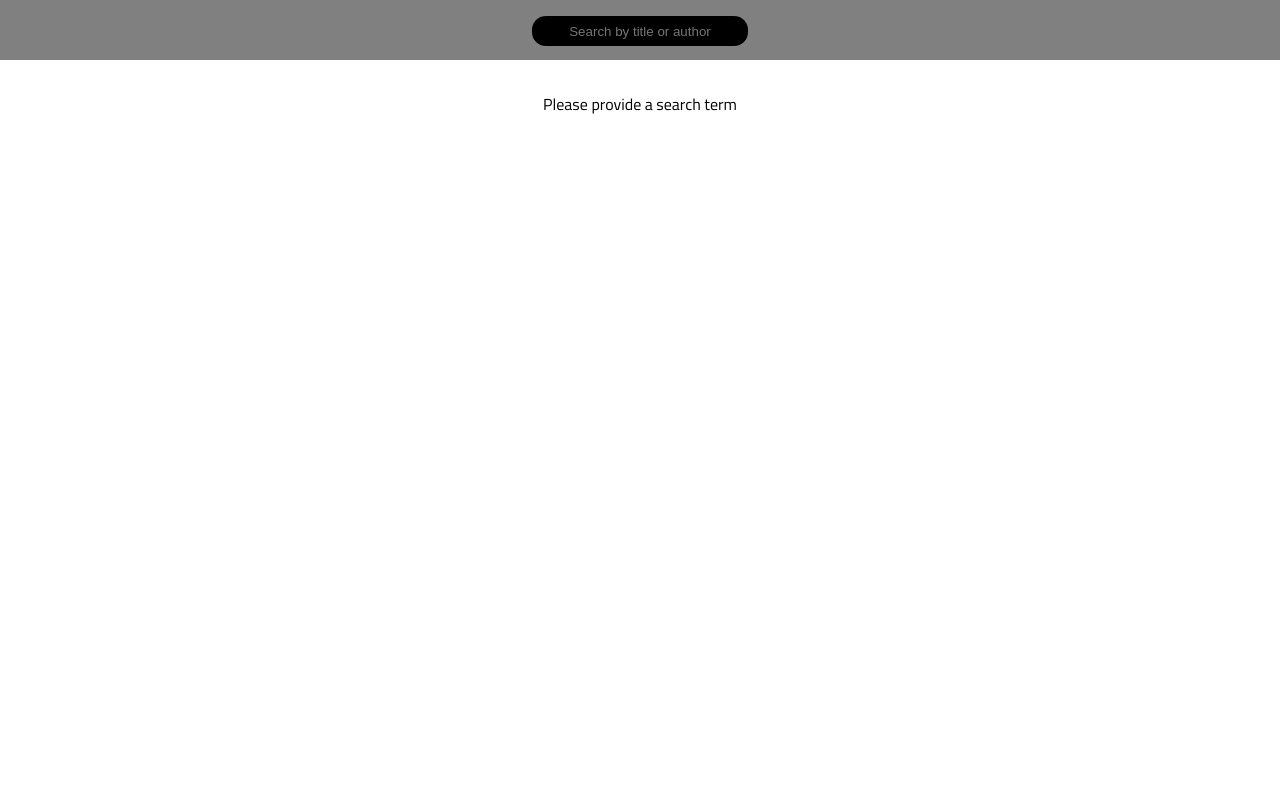
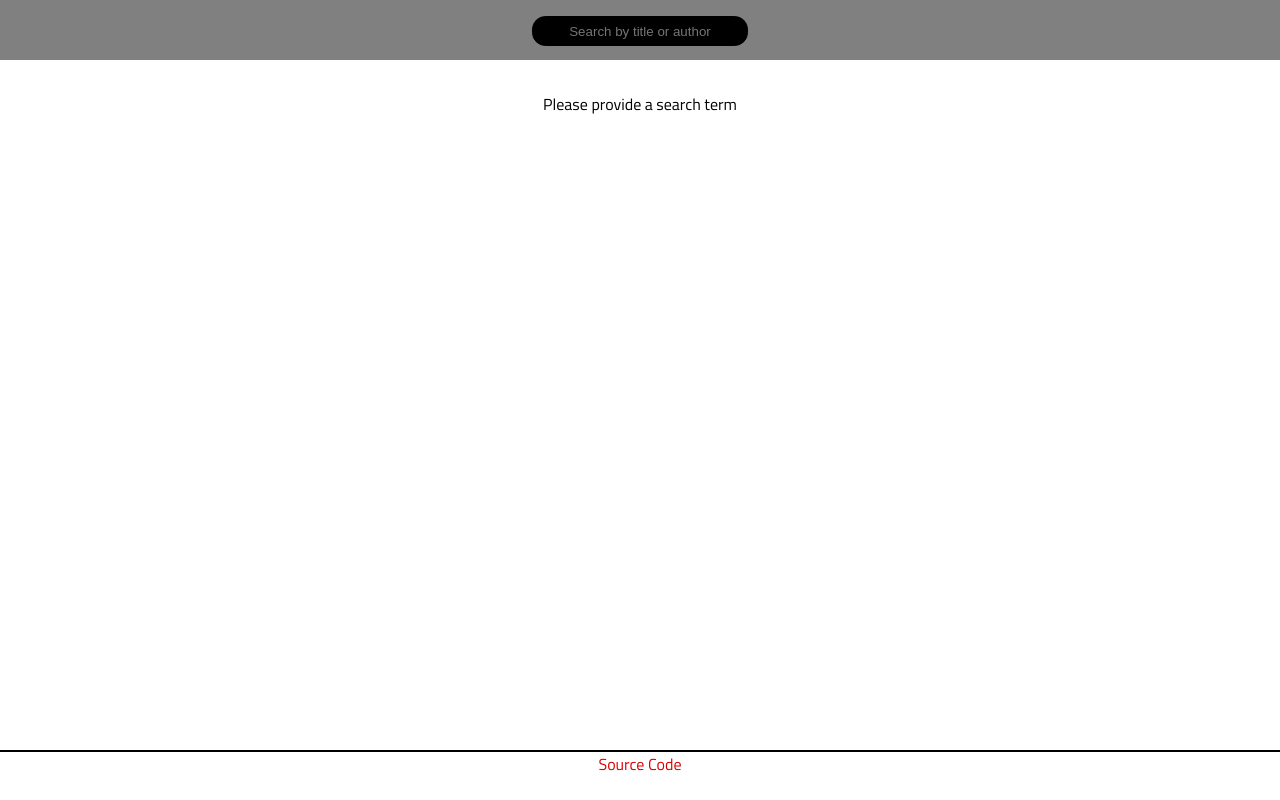
Before and after one commit to ZumDeWald/ChinguBookFinder, a React app in the folder book-finder/: page / in a window 1280 px wide. Built offline with nearby package versions, Linux system fonts and the light colour scheme.

Commit message:
Add footer and fix style on last item

```diff
--- a/book-finder/src/components/App.js
+++ b/book-finder/src/components/App.js
@@ -84,6 +84,12 @@ class App extends Component {
              </ul>)
          /* End of Ternary */}
         </section>
+        <section id="footer">
+          <a href="https://github.com/ZumDeWald/ChinguBookFinder"
+             target="_blank"
+             rel="noopener noreferrer"
+             >Source Code</a>
+        </section>
       </main>
     );
   }
--- a/book-finder/src/stylesheets/App.css
+++ b/book-finder/src/stylesheets/App.css
@@ -18,6 +18,16 @@ embed,
 object,
 video {
   max-width: 100%;
+}
+
+/* Remove decoration from links */
+
+a:link,
+a:visited,
+a:hover,
+a:active {
+  text-decoration: none;
+  color: var(--color-main);
 }
 
 /* Global variables */
@@ -98,6 +108,10 @@ video {
   border-bottom: solid 2px #000;
 }
 
+.result-item:last-of-type {
+  border: none;
+}
+
 .result-item-info {
   display: flex;
   flex-flow: column nowrap;
@@ -117,3 +131,11 @@ video {
   padding: 0;
   margin: 0;
 }
+
+#footer {
+  grid-column: c1 / c2;
+  grid-row: r3 / r4;
+  width: 100%;
+  border-top: solid 2px #000;
+  text-align: center;
+}
```
